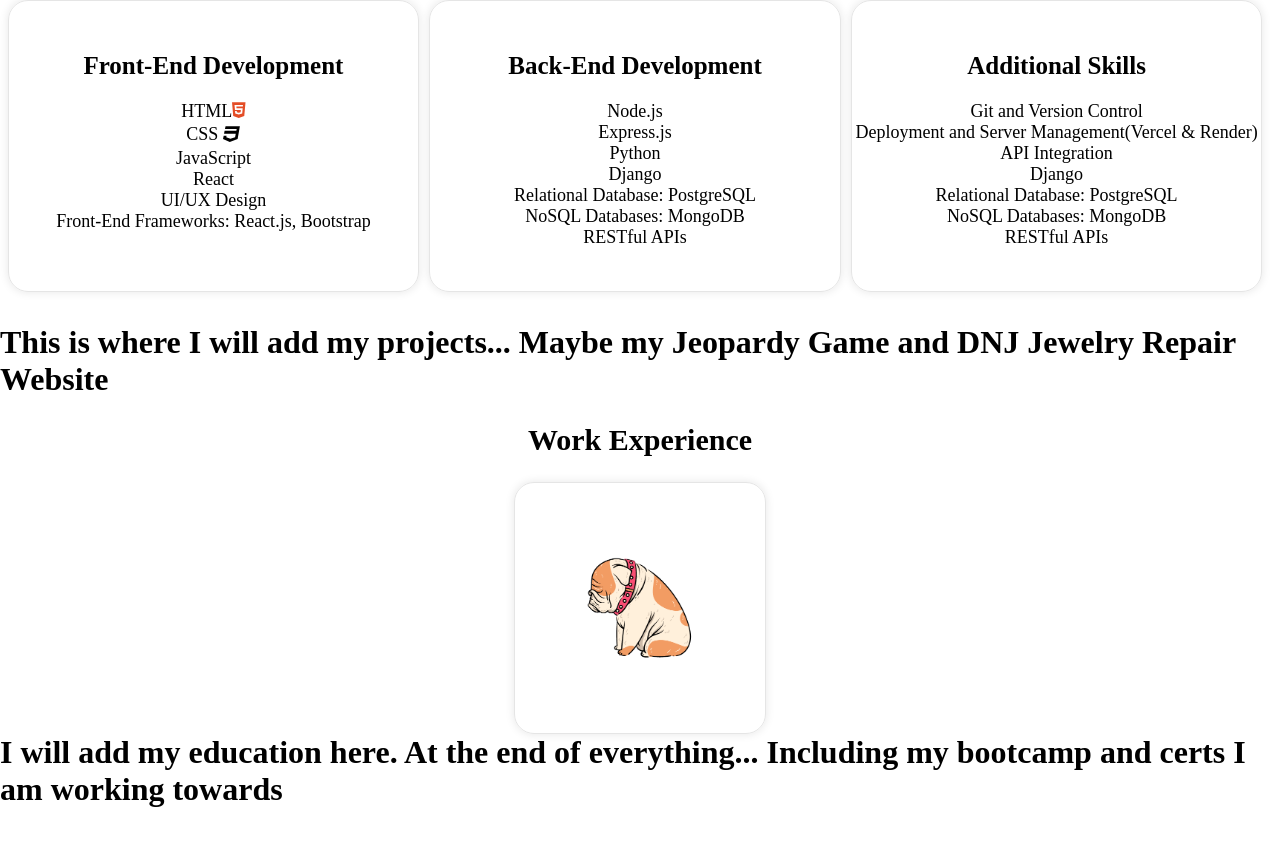
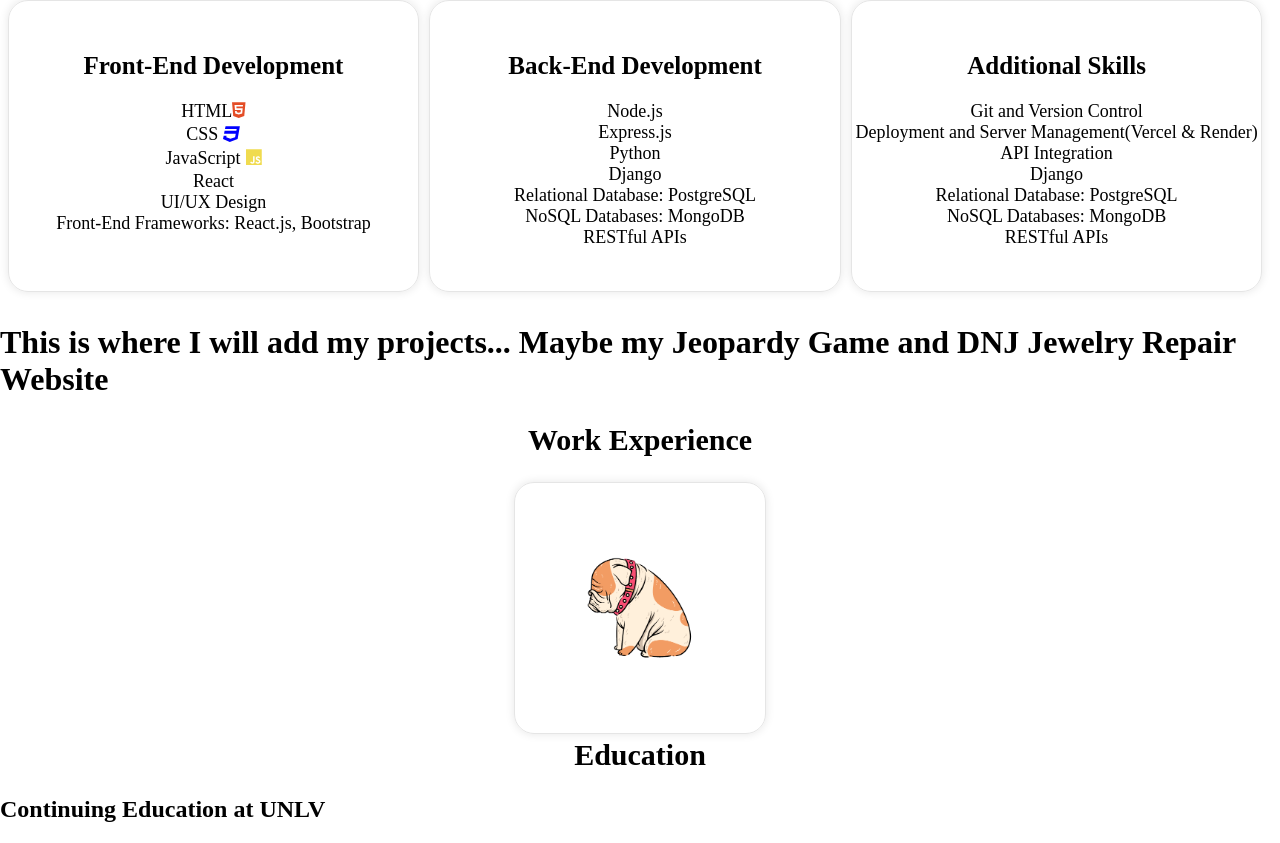
Before and after one commit to hulaus/NewPortfolio, a React (Create React App) app in the folder jo-carr-portfolio/: page / in a window 1280 px wide. Shown: the part 856-1699 px from the top of the page. Built offline with nearby package versions, Linux system fonts and the light colour scheme.

Commit message:
made minor changes to design like added JS log and Starting the Education Section

```diff
--- a/jo-carr-portfolio/src/App.css
+++ b/jo-carr-portfolio/src/App.css
@@ -200,3 +200,14 @@
     box-shadow: var(--box-shadow-white);
     margin-bottom: -25px;
 }
+
+/* This section will be for my Education*/
+
+.EducationContainer {
+    align-items: center;
+}
+
+.EducationHeader h2 {
+    font-size: 30px;
+    text-align: center;
+}
--- a/jo-carr-portfolio/src/App.js
+++ b/jo-carr-portfolio/src/App.js
@@ -1,7 +1,7 @@
 import './App.css';
 import Navbar from './components/Navbar';
 import TopSection from './components/TopSection';
-import Education from './components/WebFooter';
+import Education from './components/Education';
 import Projects from './components/Projects';
 import WorkExperience from './components/WorkExperience';
 import SkillsPage from './components/SkillsPage';
--- /dev/null
+++ b/jo-carr-portfolio/src/components/Education.jsx
@@ -0,0 +1,23 @@
+import React from "react";
+import Card from 'react-bootstrap/Card'
+
+function Education() {
+    return(
+        <>
+            <div className="EducationContainer">
+     <div className="EducationHeader">
+        <h2>Education</h2>
+    </div>
+    <div>
+        <Card>
+            <Card.Header>
+                <h2>Continuing Education at UNLV</h2>
+            </Card.Header>
+        </Card>
+    </div>
+            </div>
+        </>
+    )
+}
+
+export default Education
--- a/jo-carr-portfolio/src/components/SkillsPage.jsx
+++ b/jo-carr-portfolio/src/components/SkillsPage.jsx
@@ -2,7 +2,7 @@
 import Card from 'react-bootstrap/Card'
 import ListGroup from 'react-bootstrap/ListGroup';
 import { FontAwesomeIcon } from "@fortawesome/react-fontawesome";
-import { faHtml5, faCss3, } from "@fortawesome/free-brands-svg-icons";
+import { faHtml5, faCss3, faJs } from "@fortawesome/free-brands-svg-icons";
 
 function SkillsPage() {
     return(
@@ -15,8 +15,8 @@
         </Card.Header>
         <ListGroup className="ListGroup">
             <ListGroup.Item className="ListedItem"> HTML<span><FontAwesomeIcon icon={faHtml5} size="1.5x" style={{color:"#E44D26", verticalAlign:"middle", paddingBottom: "5px"}} /></span></ListGroup.Item>
-            <ListGroup.Item className="ListedItem">CSS <span><FontAwesomeIcon icon={faCss3} size="1.5x" style={{verticalAlign:"middle", paddingBottom: "5px"}}/></span></ListGroup.Item>
-            <ListGroup.Item className="ListedItem">JavaScript</ListGroup.Item>
+            <ListGroup.Item className="ListedItem">CSS <span><FontAwesomeIcon icon={faCss3} size="1.5x" style={{ color:"blue", verticalAlign:"middle", paddingBottom: "5px"}}/></span></ListGroup.Item>
+            <ListGroup.Item className="ListedItem">JavaScript<span><FontAwesomeIcon icon={faJs} size="1.5x" style={{color:"f0db4f", verticalAlign:"middle", paddingLeft:"5px",paddingBottom: "5px" }}/></span></ListGroup.Item>
             <ListGroup.Item className="ListedItem">React</ListGroup.Item>
             <ListGroup.Item className="ListedItem">UI/UX Design</ListGroup.Item>
             <ListGroup.Item className="ListedItem">Front-End Frameworks: React.js, Bootstrap</ListGroup.Item>
--- a/jo-carr-portfolio/src/components/WebFooter.jsx
+++ /dev/null
@@ -1,12 +0,0 @@
-import React from "react";
-
-function Education() {
-    return(
-        <h1>
-            I will add my education here. At the end of everything...
-            Including my bootcamp and certs I am working towards
-        </h1>
-    )
-}
-
-export default Education
```
